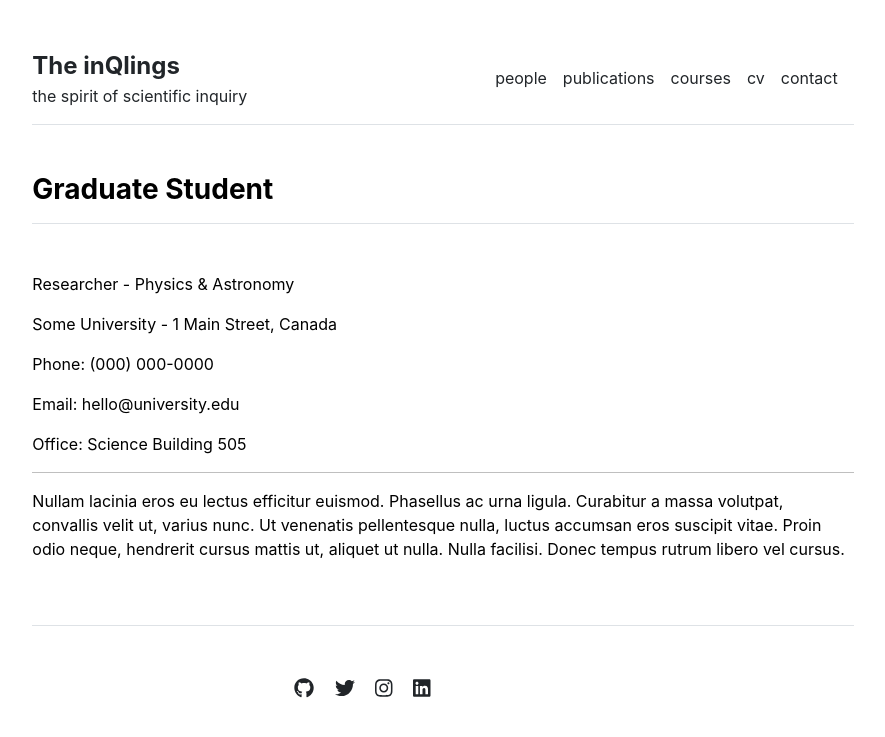
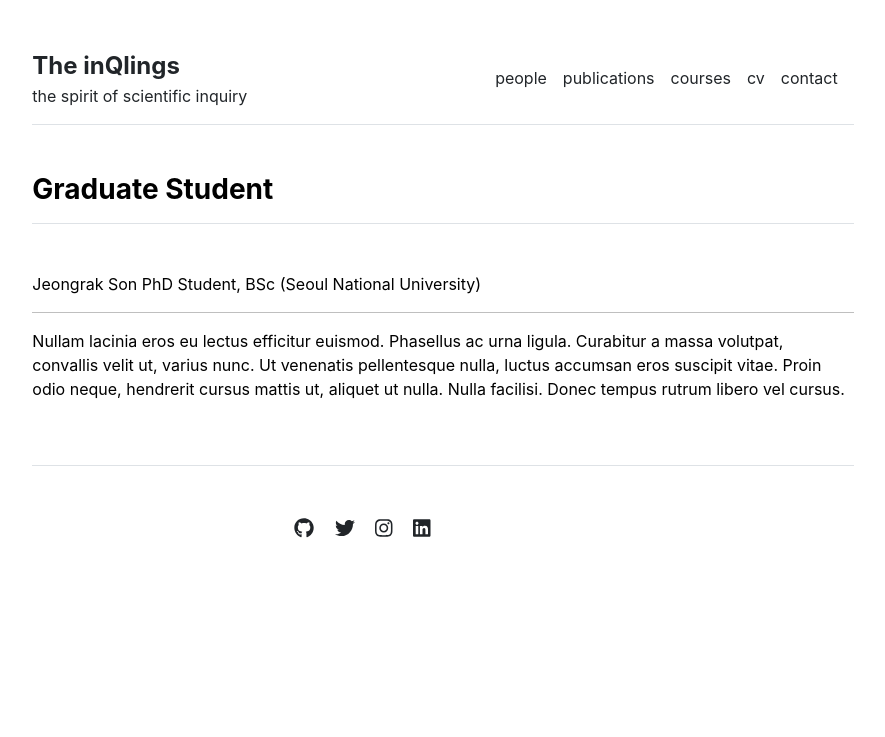
Before and after one commit to nelly-ng/nelly-ng.github.io, a Jekyll site: the page built from people/graduate-student.md, in a window 1280 px wide. Shown: the top 737 px of the page, without its empty margins (197-1082 px from the left). Built offline with Jekyll 4.4.1, drawn with Linux system fonts in a browser that asks for light colours.

Commit message:
Update graduate-student.md

```diff
--- a/people/graduate-student.md
+++ b/people/graduate-student.md
@@ -2,16 +2,9 @@
 layout: page
 title: "Graduate Student"
 ---
-
-Researcher - Physics & Astronomy
-
-Some University - 1 Main Street, Canada
-
-Phone: (000) 000-0000
-
-Email: hello@university.edu
-
-Office: Science Building 505
+Jeongrak Son
+PhD Student,
+BSc (Seoul National University)
 
 ---
 
```
